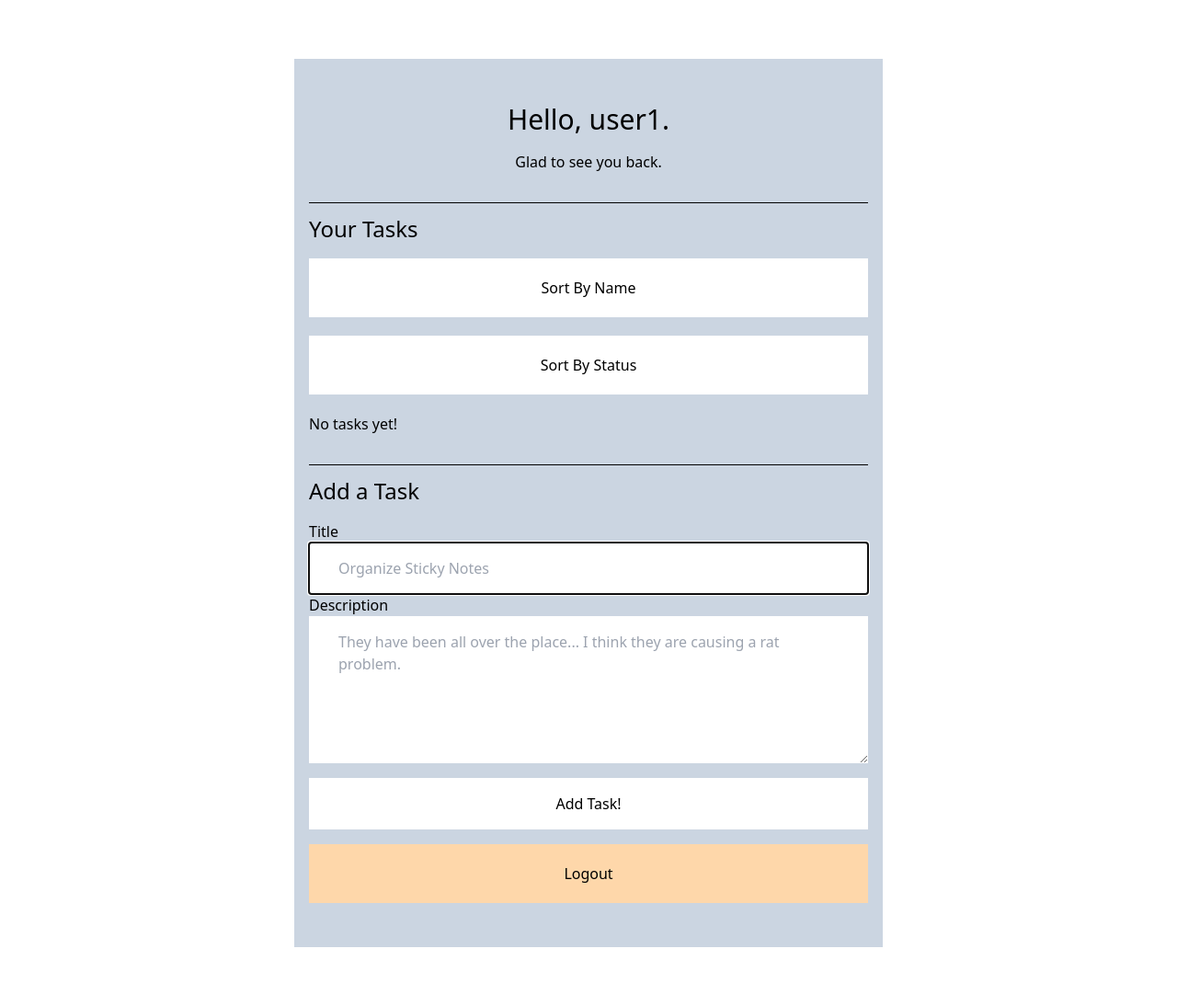
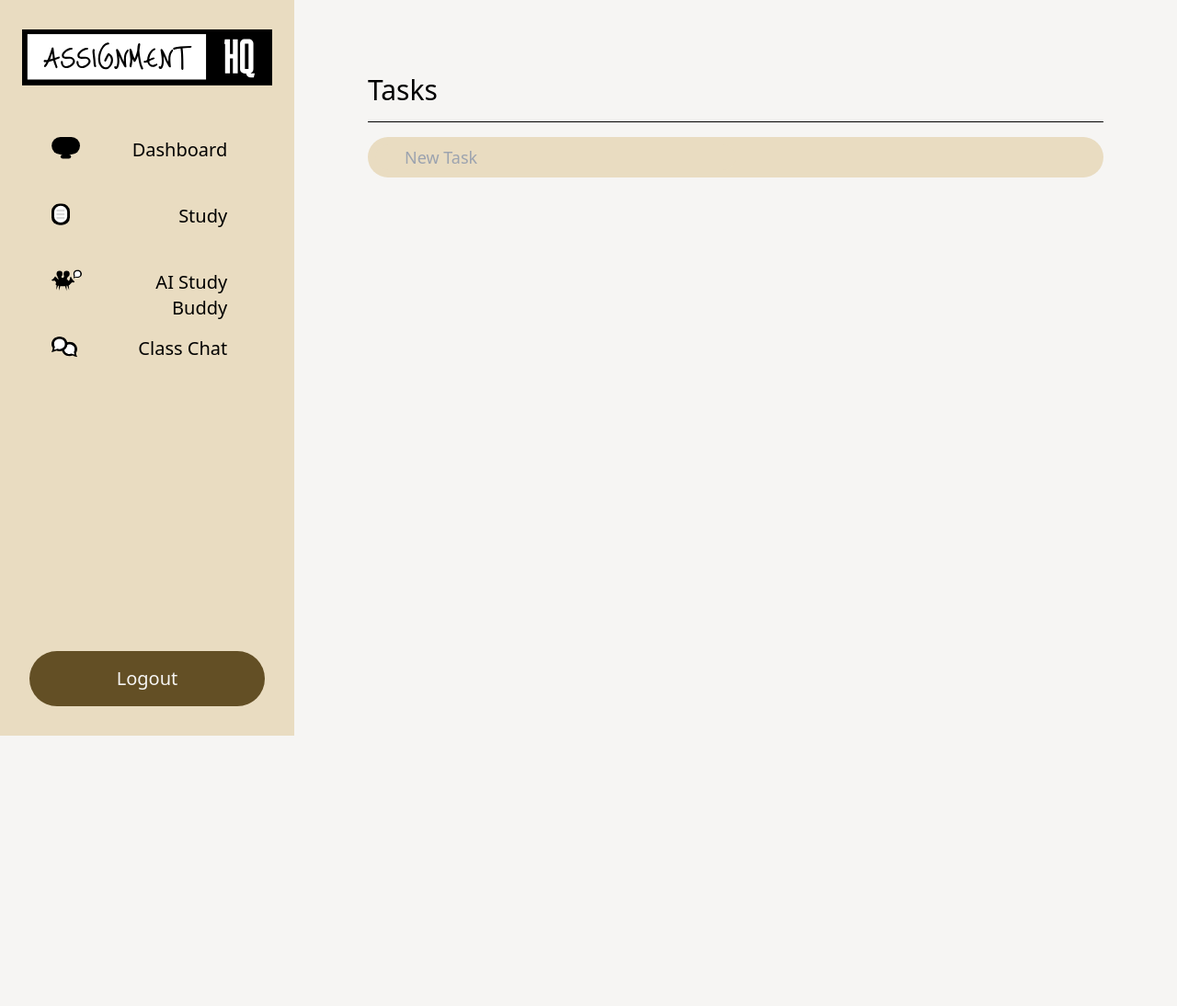
Before and after one commit to matthewMcWilliams/AgendaApp, a Flask app: page /dashboard in a window 1280 px wide. Shown: the whole page at 92% size. After the commit the page ends 800 px from the top, so only its background shows below. Run offline with Flask 3, Linux system fonts and the light colour scheme; a user stored in the database is signed in.

Commit message:
Dashboard UI

```diff
--- a/app.py
+++ b/app.py
@@ -125,7 +125,6 @@ def dashboard():
 @app.route('/add_task', methods=['POST'])
 @login_required
 def add_task():
-    user_id = current_user.id
     task_title = request.form['title']
     task_description = request.form['description']
 
--- a/static/scripts/dashboard.js
+++ /dev/null
@@ -1,12 +0,0 @@
-const editForm = document.getElementById("taskEditor")
-const editformTaskID = document.getElementById('currentlyEditingTaskID')
-const taskUl = document.getElementById("taskList")
-
-function editTask(taskID)
-{
-    editForm.style.display = 'flex'
-
-    let task_id = document.getElementById(taskID)
-
-    editformTaskID.value = taskID
-}
--- a/static/styles/output.css
+++ b/static/styles/output.css
@@ -566,14 +566,14 @@ video {
   grid-column: span 3 / span 3;
 }
 
+.mx-8 {
+  margin-left: 2rem;
+  margin-right: 2rem;
+}
+
 .mx-auto {
   margin-left: auto;
   margin-right: auto;
-}
-
-.my-16 {
-  margin-top: 4rem;
-  margin-bottom: 4rem;
 }
 
 .my-24 {
@@ -586,24 +586,17 @@ video {
   margin-bottom: 1rem;
 }
 
-.mb-10 {
-  margin-bottom: 2.5rem;
+.my-8 {
+  margin-top: 2rem;
+  margin-bottom: 2rem;
 }
 
 .mb-20 {
   margin-bottom: 5rem;
 }
 
-.mb-3 {
-  margin-bottom: 0.75rem;
-}
-
 .mb-32 {
   margin-bottom: 8rem;
-}
-
-.mb-4 {
-  margin-bottom: 1rem;
 }
 
 .mb-5 {
@@ -614,20 +607,16 @@ video {
   margin-bottom: 2rem;
 }
 
+.ml-2 {
+  margin-left: 0.5rem;
+}
+
 .mt-10 {
   margin-top: 2.5rem;
 }
 
-.mt-4 {
-  margin-top: 1rem;
-}
-
 .block {
   display: block;
-}
-
-.inline {
-  display: inline;
 }
 
 .flex {
@@ -642,8 +631,24 @@ video {
   display: none;
 }
 
-.h-40 {
-  height: 10rem;
+.h-4 {
+  height: 1rem;
+}
+
+.h-6 {
+  height: 1.5rem;
+}
+
+.h-full {
+  height: 100%;
+}
+
+.h-screen {
+  height: 100vh;
+}
+
+.min-h-screen {
+  min-height: 100vh;
 }
 
 .w-1\/2 {
@@ -662,32 +667,68 @@ video {
   width: 100%;
 }
 
+.w-\[100\%\] {
+  width: 100%;
+}
+
+.cursor-pointer {
+  cursor: pointer;
+}
+
 .grid-cols-3 {
   grid-template-columns: repeat(3, minmax(0, 1fr));
+}
+
+.grid-cols-\[15\%_65\%\] {
+  grid-template-columns: 15% 65%;
+}
+
+.grid-cols-\[25\%_75\%\] {
+  grid-template-columns: 25% 75%;
 }
 
 .flex-col {
   flex-direction: column;
 }
 
+.content-between {
+  align-content: space-between;
+}
+
 .items-center {
   align-items: center;
 }
 
-.items-stretch {
-  align-items: stretch;
+.justify-between {
+  justify-content: space-between;
 }
 
-.justify-stretch {
-  justify-content: stretch;
+.gap-1 {
+  gap: 0.25rem;
+}
+
+.gap-20 {
+  gap: 5rem;
 }
 
 .gap-4 {
   gap: 1rem;
 }
 
-.gap-5 {
-  gap: 1.25rem;
+.gap-8 {
+  gap: 2rem;
+}
+
+.gap-2 {
+  gap: 0.5rem;
+}
+
+.self-center {
+  align-self: center;
+}
+
+.rounded-full {
+  border-radius: 9999px;
 }
 
 .border-black {
@@ -695,19 +736,29 @@ video {
   border-color: rgb(0 0 0 / var(--tw-border-opacity));
 }
 
+.bg-darkFG {
+  --tw-bg-opacity: 1;
+  background-color: rgb(99 79 37 / var(--tw-bg-opacity));
+}
+
 .bg-orange-200 {
   --tw-bg-opacity: 1;
   background-color: rgb(254 215 170 / var(--tw-bg-opacity));
 }
 
-.bg-orange-300 {
+.bg-primaryBG {
   --tw-bg-opacity: 1;
-  background-color: rgb(253 186 116 / var(--tw-bg-opacity));
+  background-color: rgb(246 245 243 / var(--tw-bg-opacity));
 }
 
 .bg-red-200 {
   --tw-bg-opacity: 1;
   background-color: rgb(254 202 202 / var(--tw-bg-opacity));
+}
+
+.bg-secondaryBG {
+  --tw-bg-opacity: 1;
+  background-color: rgb(233 220 193 / var(--tw-bg-opacity));
 }
 
 .bg-slate-300 {
@@ -720,8 +771,35 @@ video {
   background-color: rgb(255 255 255 / var(--tw-bg-opacity));
 }
 
+.p-1 {
+  padding: 0.25rem;
+}
+
+.p-4 {
+  padding: 1rem;
+}
+
 .p-5 {
   padding: 1.25rem;
+}
+
+.p-2 {
+  padding: 0.5rem;
+}
+
+.px-10 {
+  padding-left: 2.5rem;
+  padding-right: 2.5rem;
+}
+
+.px-20 {
+  padding-left: 5rem;
+  padding-right: 5rem;
+}
+
+.px-3 {
+  padding-left: 0.75rem;
+  padding-right: 0.75rem;
 }
 
 .px-4 {
@@ -729,9 +807,9 @@ video {
   padding-right: 1rem;
 }
 
-.px-5 {
-  padding-left: 1.25rem;
-  padding-right: 1.25rem;
+.px-6 {
+  padding-left: 1.5rem;
+  padding-right: 1.5rem;
 }
 
 .px-8 {
@@ -739,14 +817,14 @@ video {
   padding-right: 2rem;
 }
 
-.py-10 {
-  padding-top: 2.5rem;
-  padding-bottom: 2.5rem;
-}
-
 .py-12 {
   padding-top: 3rem;
   padding-bottom: 3rem;
+}
+
+.py-20 {
+  padding-top: 5rem;
+  padding-bottom: 5rem;
 }
 
 .py-4 {
@@ -754,17 +832,17 @@ video {
   padding-bottom: 1rem;
 }
 
-.pb-8 {
-  padding-bottom: 2rem;
+.py-6 {
+  padding-top: 1.5rem;
+  padding-bottom: 1.5rem;
 }
 
 .text-center {
   text-align: center;
 }
 
-.text-2xl {
-  font-size: 1.5rem;
-  line-height: 2rem;
+.text-right {
+  text-align: right;
 }
 
 .text-3xl {
@@ -777,10 +855,35 @@ video {
   line-height: 1;
 }
 
+.text-xl {
+  font-size: 1.25rem;
+  line-height: 1.75rem;
+}
+
+.text-lg {
+  font-size: 1.125rem;
+  line-height: 1.75rem;
+}
+
+.font-bold {
+  font-weight: 700;
+}
+
+.text-primaryBG {
+  --tw-text-opacity: 1;
+  color: rgb(246 245 243 / var(--tw-text-opacity));
+}
+
 .line-through {
   text-decoration-line: line-through;
 }
 
-.no-underline {
-  text-decoration-line: none;
+.hover\:bg-primaryFG:hover {
+  --tw-bg-opacity: 1;
+  background-color: rgb(181 155 101 / var(--tw-bg-opacity));
 }
+
+.focus\:outline-none:focus {
+  outline: 2px solid transparent;
+  outline-offset: 2px;
+}
--- a/templates/dashboard.html
+++ b/templates/dashboard.html
@@ -4,94 +4,76 @@
     <meta charset="UTF-8">
     <meta name="viewport" content="width=device-width, initial-scale=1.0">
     <link rel= "stylesheet" type= "text/css" href= "{{ url_for('static',filename='styles/output.css') }}">
-    <title>Task Manager App | Dashboard</title>
+    <title>Assignment HQ | Dashboard</title>
 </head>
-<body>
-    <div class="my-16 mx-auto w-1/2 py-12 px-4 flex flex-col gap-6items-center bg-slate-300">
-
-        {% with messages = get_flashed_messages(with_categories=true) %}
-            {% if messages %}
-                <ul class='bg-red-200 p-5 mb-5'>
-                {% for category, message in messages %}
-                    <li class="{{ category }}">{{ message }}</li>
-                {% endfor %}
-                </ul>
-            {% endif %}
-        {% endwith %}
-
-        <form id='taskEditor' action="/edit_task" method="POST" class="bg-orange-300 hidden flex-col items-stretch px-5 py-10 mb-10">
-            <h2 class="text-2xl mb-4">Task Editor</h2>
-            <input type="hidden" name="task_id" value="-1" id="currentlyEditingTaskID">
-            <p>Title</p>
-            <input type="text" name='title' placeholder="Organize Sticky Notes" class="py-4 px-8">
-            <p>Description</p>
-            <textarea name='description' placeholder='They have been all over the place... I think they are causing a rat problem.' class="h-40 py-4 px-8"></textarea>
-            <button type="submit" formaction='/edit_task', class="bg-white py-4 mt-4">Update</button>
-            <button type="submit" formaction='/remove_task', class="bg-white py-4 my-4">Remove</button>
-            <button></button>
-        </form>
+<body class="grid grid-cols-[25%_75%] h-screen">
+    <div id="sidebar" class="bg-secondaryBG flex flex-col h-screen content-between">
+        <img src="{{ url_for('static', filename='imgs/logo.svg')}}" alt="Assignment HQ Logo" class="px-6 my-8 self-center">
 
 
-        <div class="pb-8">
-            <h1 class="text-center mb-4 text-3xl">Hello, {{ current_user.username }}.</h1>
-            <p class="text-center mb-8">Glad to see you back.</p>
-            <hr class="border-black mb-3">
-            <h2 class="text-2xl mb-4">Your Tasks</h2>
-            <form class="inline" action="/sort" method="post">
-                <input type="hidden" name="discriminator" value="name">
-                <button class='bg-white p-5 mb-5 w-full no-underline' type='submit'>Sort By Name</button>
-            </form>
-            <form class="inline" action="/sort" method="post">
-                <input type="hidden" name="discriminator" value="completion">
-                <button class='bg-white p-5 mb-5 w-full no-underline' type='submit'>Sort By Status</button>
-            </form>
-            <ul id="taskList">
-                {% for task in tasks %}
-                <form method="post" action="/complete_task" id="{{task.id}}">
+        <div class="flex flex-col text-right text-xl h-full space-between">
+            <div class="flex flex-col text-right px-8 text-xl h-full">
+                <a href="#" class="grid grid-cols-[15%_65%] gap-8 cursor-pointer hover:bg-primaryFG py-6 px-4 rounded-full">
+                    <img src="{{ url_for('static',filename='imgs/dashboardLogo.svg') }}" alt="" class="h-6 ml-2">
+                    <div class="h-4 px-3">Dashboard</div>
+                </a>
 
-                    {% if task.status %}
-                    <span class="line-through">
-                    {% endif %}
+                <a href='/study' class="grid grid-cols-[15%_65%] gap-8 cursor-pointer hover:bg-primaryFG py-6 px-4 rounded-full">
+                    <img src="{{ url_for('static',filename='imgs/studyLogo.svg') }}" alt="" class="h-6 ml-2">
+                    <div class="h-4 px-3">Study</div>
+                </a>
 
-                        <input type="hidden" name="task_id" value="{{ task.id }}">
+                <a href="/clause" class="grid grid-cols-[15%_65%] gap-8 cursor-pointer hover:bg-primaryFG py-6 px-4 rounded-full">
+                    <img src="{{ url_for('static',filename='imgs/aiCrab.svg') }}" alt="" class="h-6 ml-2">
+                    <div class="h-4 px-3">AI Study Buddy</div>
+                </a>
 
-                        <strong>{{ task.title }}</strong>: {{ task.description }}
+                <a href="/chat" class="grid grid-cols-[15%_65%] gap-8 cursor-pointer hover:bg-primaryFG py-6 px-4 rounded-full">
+                    <img src="{{ url_for('static',filename='imgs/classChat.svg') }}" alt="" class="h-6 ml-2">
+                    <div class="h-4 px-3">Class Chat</div>
+                </a>
+            </div>
 
-                    {% if task.status %}
-                    </span>
-                    {% endif %}
+            <a href="/logout" class="bg-darkFG hover:bg-primaryFG text-primaryBG text-center mt-full p-4 rounded-full mb-8 mx-8">Logout</a>
+        </div>
+    </div>
+    <div id="dashboard" class="flex flex-col gap-4 bg-primaryBG min-h-screen px-20 py-20">
+        <h2 class="text-3xl">Tasks</h2>
+        <hr class="border-black">
 
-                    <div class="flex justify-stretch gap-5">
-                    <button class='bg-white p-5 w-full no-underline' type='button' onclick="editTask( '{{ task.id }}' )">Edit</button>
-                    <button class='bg-white p-5 w-full no-underline' type="submit" value="submit_value">Mark Complete</button>
-                    </div>
+        <div id="taskcontainer" class="flex flex-col gap-2">
 
 
-                    <br>
-                </form>
-                {% else %}
-                    <li>No tasks yet!</li>
-                {% endfor %}
-            </ul>
+            {% for task in tasks %}
+
+            <form action="/edit_task" method="post" class="flex bg-secondaryBG p-2 rounded-full justify-between text-lg">
+
+                {%if task.status%}
+                <s class="w-[100%]">
+                {%endif%}
+                <input type="text" name="title" id="" value="{{task.title}}" class="bg-secondaryBG rounded-full px-8 w-1/2 block focus:outline-none">
+                {%if task.status%}
+                </s>
+                {%endif%}
+
+                <input type="hidden" name="task_id" value="{{task.id}}">
+                <input type="hidden" name="description" value="{{task.description}}">
+                <div class="flex gap-20 font-bold px-20">
+                    <button class="block cursor-pointer" formaction="/complete_task">Complete</button>
+                    <button class="block cursor-pointer" formaction="/remove_task">Remove</button>
+                </div>
+            </form>
+
+            {% endfor %}
+
+            <form action="/add_task" method="post" class="flex bg-secondaryBG p-2 rounded-full justify-between text-lg">
+                <input type="text" name="title" id="" autofocus placeholder="New Task" class="bg-secondaryBG rounded-full px-8 w-1/2 block focus:outline-none">
+                <input type="hidden" name="description" value="">
+            </form>
+
         </div>
 
-        <hr class="border-black mb-3">
-        <div>
-            <h2 class="text-2xl mb-4">Add a Task</h2>
-            <form action="/add_task" method="POST" class="flex flex-col items-stretch">
-                <p>Title</p>
-                <input type="text" autofocus name='title' placeholder="Organize Sticky Notes" class="py-4 px-8">
-                <p>Description</p>
-                <textarea name='description' placeholder='They have been all over the place... I think they are causing a rat problem.' class="h-40 py-4 px-8"></textarea>
-                <button type="submit" class="bg-white py-4 my-4">Add Task!</button>
-            </form>
-        </div>
-
-        <a href="/logout" class="bg-orange-200 w-full p-5 text-center">Logout</a>
 
     </div>
-
-
-    <script src="{{ url_for('static',filename='scripts/dashboard.js') }}"></script>
 </body>
 </html>
```
Also changed, not shown: tailwind.config.js (+8 -1 lines), instance/assignmenthq.db, static/imgs/aiCrab.svg (added), static/imgs/classChat.svg (added), static/imgs/dashboardLogo.svg (added), static/imgs/logo.svg (added), static/imgs/studyLogo.svg (added).
